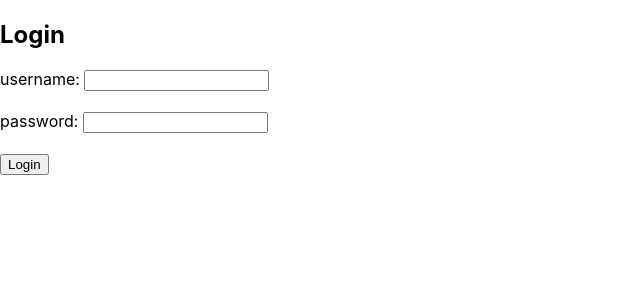
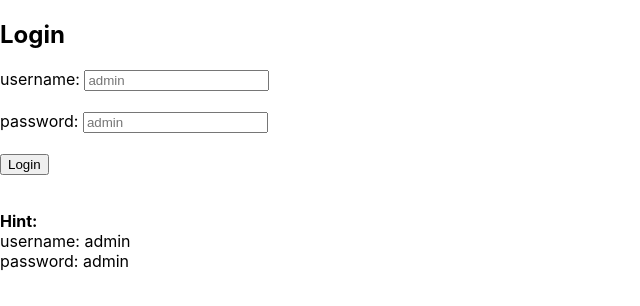
Before and after one commit to thakkaryash94/react-login-redirect-demo, a React (Create React App) app: page /login in a window 1280 px wide. Shown: the top 306 px of the page, without its empty margins (0-640 px from the left). Built offline with nearby package versions, Linux system fonts and the light colour scheme.

Commit message:
add login creds as placeholder

```diff
--- a/src/pages/Login.tsx
+++ b/src/pages/Login.tsx
@@ -28,14 +28,16 @@ function Login(props: RouteComponentProps) {
     <>
       <h2>Login</h2>
       <form onSubmit={onSubmit}>
-        username: <input type="text" key="username" />
+        username: <input type="text" key="username" placeholder="admin" />
         <br />
         <br />
-        password: <input type="password" key="password" />
+        password: <input type="password" key="password" placeholder="admin" />
         <br />
         <br />
         <button type="submit">Login</button>
       </form>
+      <br />
+      <p><b>Hint:</b><br />username: admin<br />password: admin</p>
     </>
   )
 }
```
